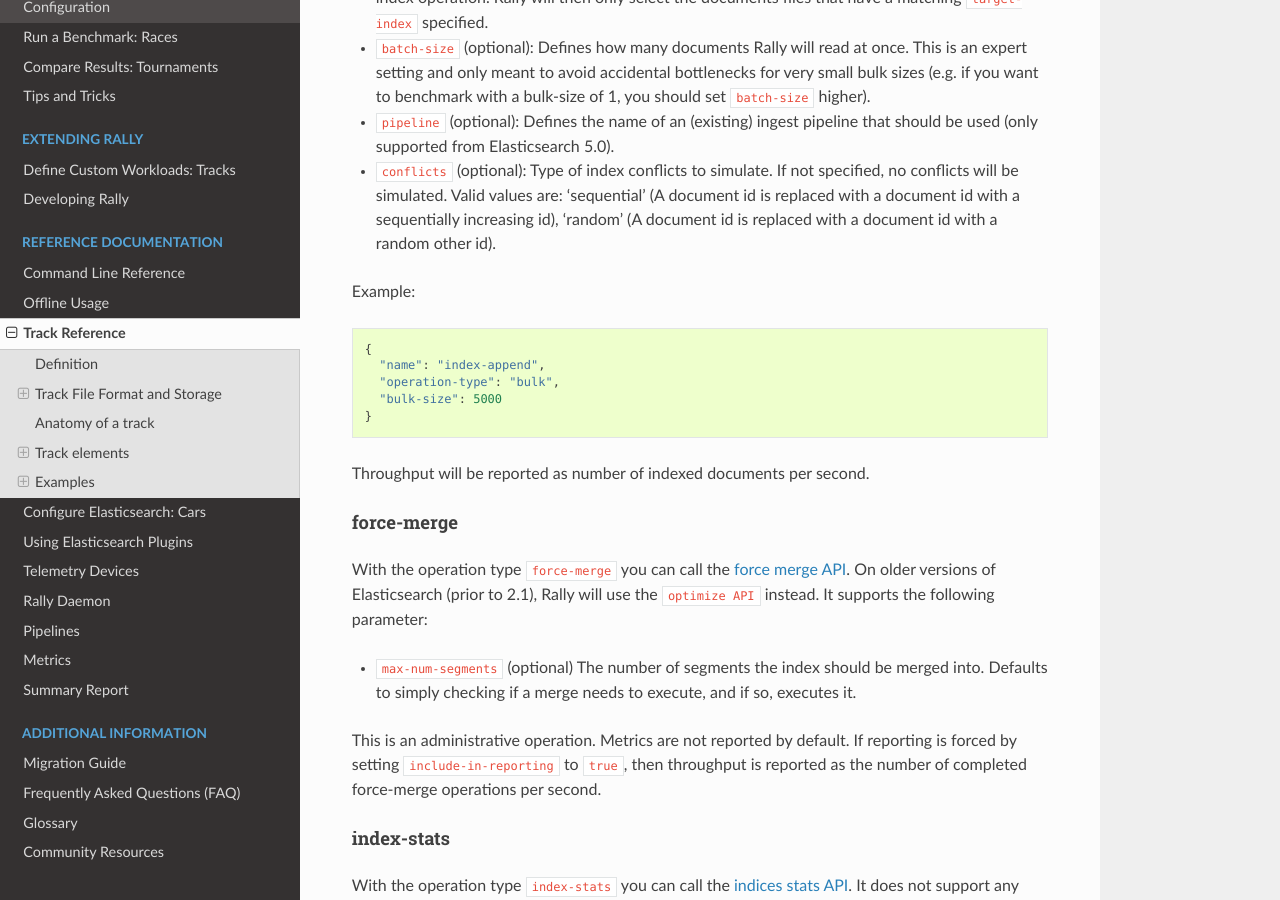
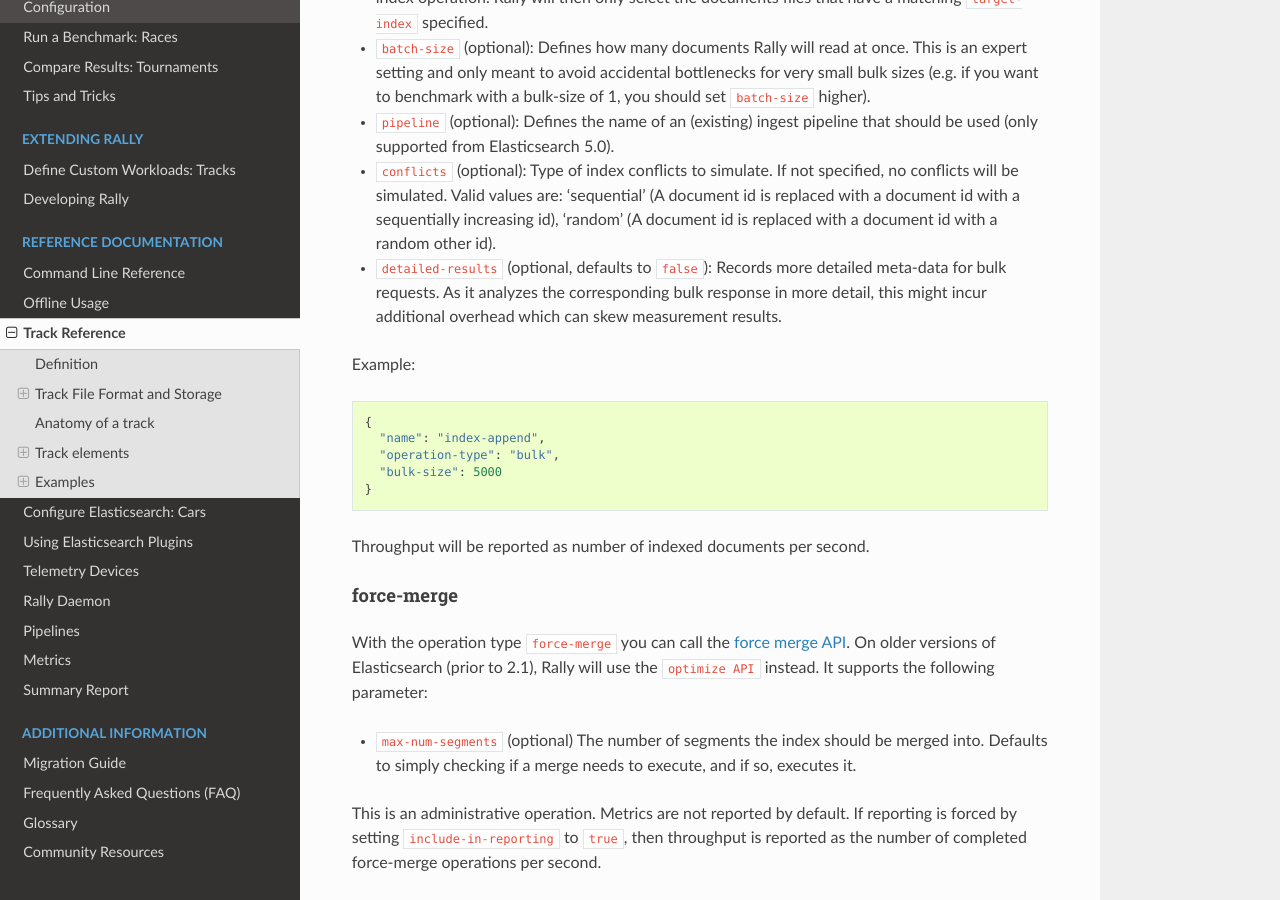
Before and after one commit to elastic/rally, a Sphinx documentation site: the page built from docs/track.rst, in a window 1280 px wide and 900 px high, scrolled down 9094 px. Built offline with Sphinx 7.4.7 and the Read the Docs theme 2.0.0, drawn with Linux system fonts in a browser that asks for light colours.

Commit message:
Add docs for bulk parameter "detailed-results"
With this commit we add the previously missing docs for the parameter
`detailed-results` that applies to the `bulk` operation.

```diff
--- a/docs/track.rst
+++ b/docs/track.rst
@@ -313,6 +313,7 @@ With the operation type ``bulk`` you can execute `bulk requests <http://www.elas
 * ``batch-size`` (optional): Defines how many documents Rally will read at once. This is an expert setting and only meant to avoid accidental bottlenecks for very small bulk sizes (e.g. if you want to benchmark with a bulk-size of 1, you should set ``batch-size`` higher).
 * ``pipeline`` (optional): Defines the name of an (existing) ingest pipeline that should be used (only supported from Elasticsearch 5.0).
 * ``conflicts`` (optional): Type of index conflicts to simulate. If not specified, no conflicts will be simulated. Valid values are: 'sequential' (A document id is replaced with a document id with a sequentially increasing id), 'random' (A document id is replaced with a document id with a random other id).
+* ``detailed-results`` (optional, defaults to ``false``): Records more detailed meta-data for bulk requests. As it analyzes the corresponding bulk response in more detail, this might incur additional overhead which can skew measurement results.
 
 Example::
 
```
